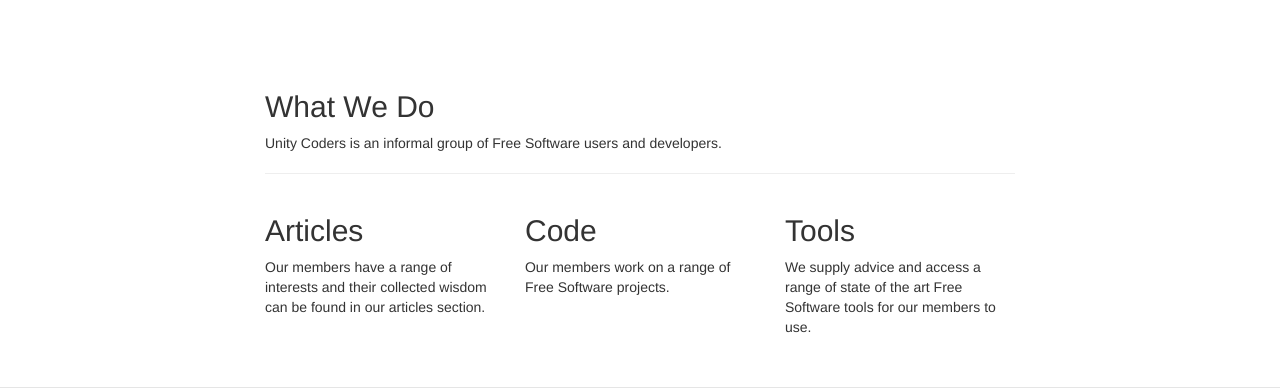
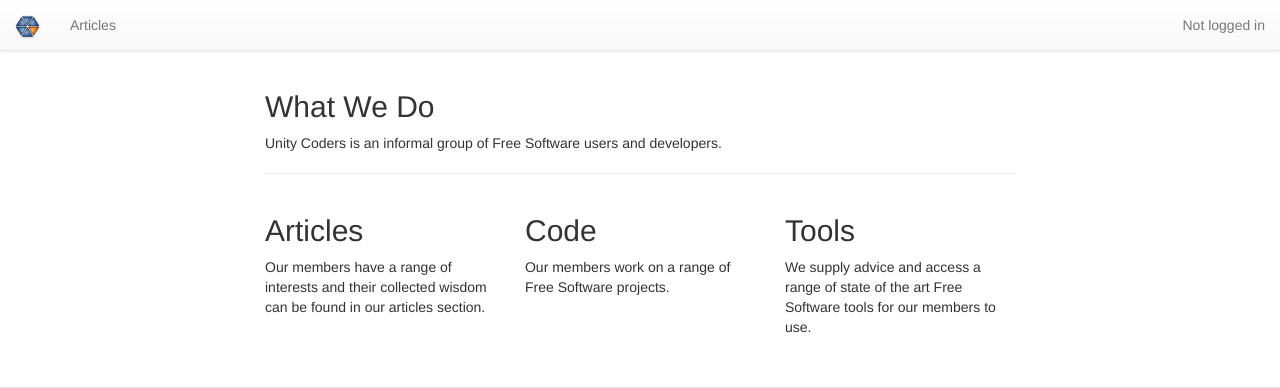
Before and after one commit to unitycoders/uc-django-site, a Django app: page / in a window 1280 px wide. Shown: the top 388 px of the page. Run offline with Django 3.2, Linux system fonts and the light colour scheme; parts of the project's set-up code (start-up, migrations or seed data) failed here and were passed over; some libraries are stand-ins or nearby versions.

Commit message:
navbar didn't commit due to gitignore, fixed

```diff
--- a/data/templates/base.html
+++ b/data/templates/base.html
@@ -14,7 +14,7 @@
   </head>
   <body>
     {% load gravatar %}
-    {% include "parts/navbar.html" %}
+    {% include "blocks/navbar.html" %}
     <div class="container">
       {% if debug %}
         <div class="alert alert-warning">
--- /dev/null
+++ b/data/templates/blocks/navbar.html
@@ -0,0 +1,33 @@
+{% load static i18n %}
+
+<nav class="navbar navbar-default navbar-fixed-top">
+  <div class="container-fluid">
+    <div class="navbar-header">
+      <a class="navbar-brand" href="{% url 'home' %}"><img src="{% static "imgs/logo.png" %}" style="width: 25px; height: 25px;" alt="Unity Coders" /></a>
+    </div>
+    <ul class="nav navbar-nav">
+      <li><a href="{% url 'articles:index' %}">{% trans "articles"|title %}</a></li>
+    </ul>
+    <ul class="nav navbar-nav navbar-right">
+      <li class="dropdown">
+        <a href="{{user.get_absolute_url}}" class="dropdown-toggle"  data-target="#" data-toggle="dropdown">{% if user.is_authenticated %}{{user}}{% else %}{% trans "Not logged in" %}{% endif %}</a>
+        <div class="dropdown-menu">
+	{% if user.is_authenticated %}
+          <div class="media" style="padding: 1em;">
+            <div class="media-left">
+              <a href="{( user.get_absolute_url )}">
+                <img class="media-object" src="{{ user.email }}" alt="" />
+              </a>
+            </div>
+            <div class="media-body">
+              <strong>{{user}}</strong>
+              {% if user.is_staff %}<a href="{% url "admin:index" %}">{% trans "Admin area" %}</a>{% endif %}
+            </div>
+          </div>
+	{% else %}
+	{% endif %}
+        </div>
+      </li>
+    </ul>
+  </div>
+</nav>
```
